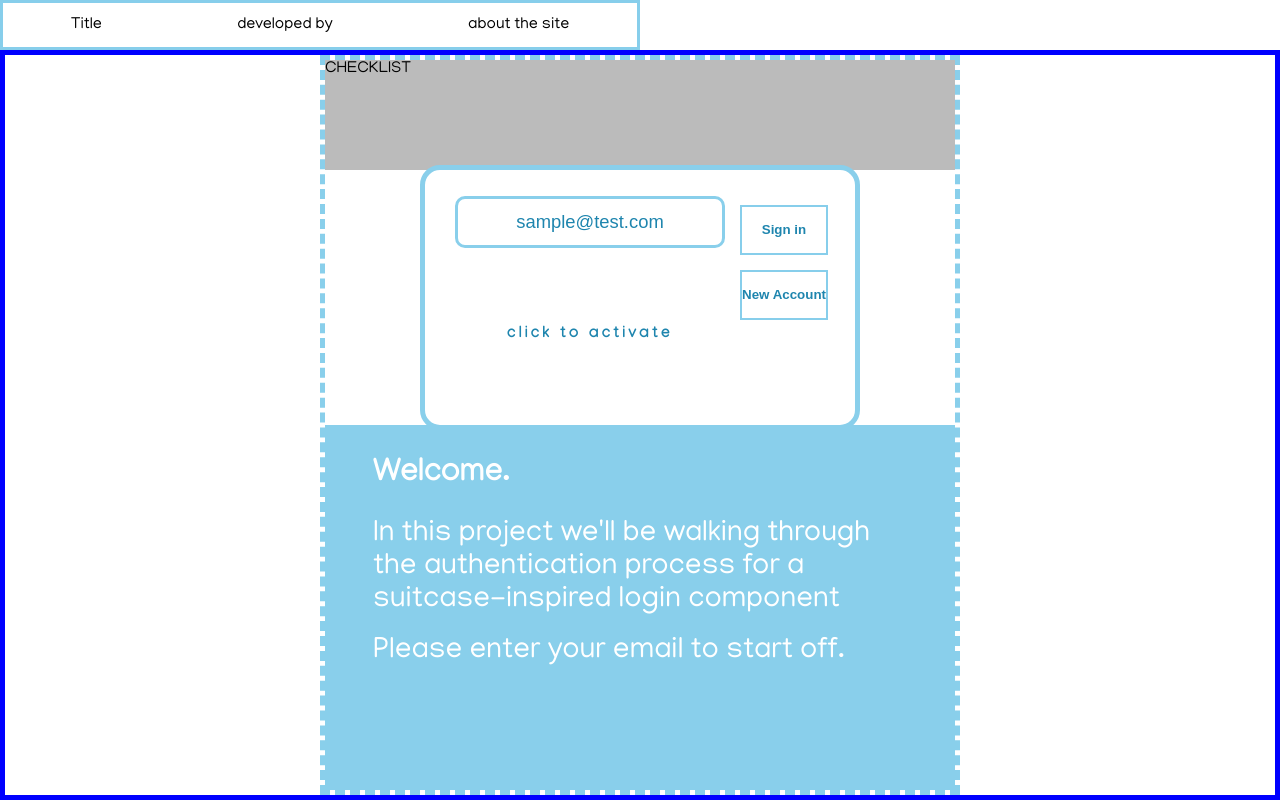
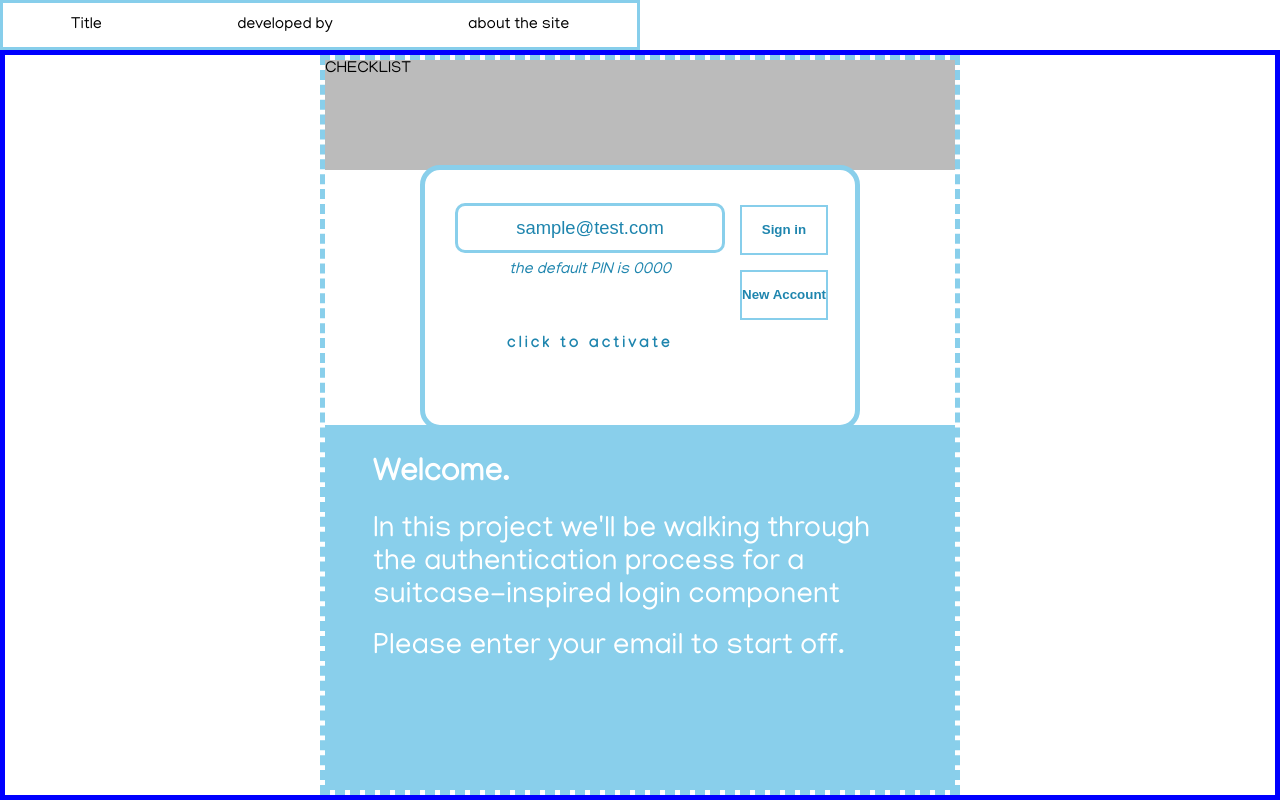
Before and after one commit to GSdaBlessedFist/Suitcase-Sec, a Next.js app: page / in a window 1280 px wide. Built offline with nearby package versions, Linux system fonts and the light colour scheme.

Commit message:
1)added logic to NewAccount api...2)NewAccountFail:complete...NEXT:: the Signin processes

```diff
--- a/comments.js
+++ b/comments.js
@@ -7,7 +7,7 @@ const comments ={
 		"SigninFail":"Authentication failed",
 		"SigninSuccess":"You've successfully signed in.",
 		"NewAccountSuccess":"Congrats,your new account was created",
-		"NewAccountFail":"Sorry, but that email is already registered."
+		"NewAccountFail":"Sorry, but that email is already registered or you\'re missing a PIN. "
 
 	},
 	"processComments":{
@@ -18,7 +18,7 @@ const comments ={
 		"SigninFail": "<div class=\"info-title\">Signin failed<\/div>",
 		"SigninSuccess": "<div class=\"info-title\">Signin successfully<\/div>",
 		"NewAccountSuccess":"<div class=\"info-title\">Successfully created new account<\/div></br><div class=\"info-text\">So, first the email was validated then when you clicked on the activation button, an <span style=\"font-weight:bold\">onBlur <\/span>handler function reveals the lock.<\/div></br><div class=\"info-text\">The individual sliders are loaded with data-attributes that give us the password string.<\/div><\/br><div class=\"info-text\">That, then gets hashed and saved in the database.<\/div>",
-		"NewAccountFail":"<div class=\"info-title\">Duplicate email found<\/div>"
+		"NewAccountFail":"<div class=\"info-title\">A duplicate email or a missing PIN<\/div><div class=\"info-text\"> A search is performed for the email in the database.  <strong>If</strong> found there\'s a duplication error .<\div>"
 	}
 }
 
--- a/components/Login.js
+++ b/components/Login.js
@@ -1,4 +1,4 @@
-import { useState, useEffect } from "react";
+import { useState, useEffect,useRef } from "react";
 import Combo from "./Combo";
 import comments from "../comments.js";
 import bcrypt from 'bcryptjs';
@@ -9,7 +9,8 @@ const t = console.table;
 
 const saltRounds = 10;
 
-export default function Login({setLoginProcessStep, userInfo}) {
+export default function Login({loginProcessStep,setLoginProcessStep, userInfo}) {
+	const emailInputRef = useRef();
 	const [email, setEmail] = useState("sample@test.com");//sample@test.com
 	const [slotA,setSlotA]=useState();
 	const [slotB,setSlotB]=useState();
@@ -66,23 +67,24 @@ export default function Login({setLoginProcessStep, userInfo}) {
 	const newAccountHandler = async ()=>{
 
 		let combination = [slotA,slotB,slotC,slotD].join('');
-		p(combination)
+
 		let user = new User({
 			email: email,
 			password: combination
 		})
 		try{
+			if(!email )return null;
 			const newAccount = await axios.post("/api/newaccount",user)
 			.then(response =>{ setLoginProcessStep(response.data.loginStep)	})
+			if(loginProcessStep === "NewAccountFail"){
+				setEmail("")
+			}
 		}catch(err){
 			console.log(err)
 		}
 	}
 
-	useEffect(() => {
-		console.log(email);
-		//console.log(comments)
-	}, [email]);
+
 	return (
 		<>
 			<div id="login-component" className="login-component">
@@ -90,6 +92,7 @@ export default function Login({setLoginProcessStep, userInfo}) {
 					<div className="login-component--grid_email">
 						<input
 							id="email-input"
+							ref={emailInputRef}
 							onBlur={updateEmail}
 							className="email-input"
 							type="text"
@@ -98,6 +101,7 @@ export default function Login({setLoginProcessStep, userInfo}) {
 							defaultValue={email}
 							required
 						/>
+					<div className="pin-message"><em>the default PIN is 0000</em></div>
 					</div>
 					<div className="login-component--grid_lock">
 						<Combo setSlotA={setSlotA} setSlotB={setSlotB} setSlotC={setSlotC} setSlotD={setSlotD} setLockActivated={setLockActivated} lockActivated={lockActivated}/>
--- a/pages/api/newaccount.js
+++ b/pages/api/newaccount.js
@@ -1,6 +1,7 @@
 import mongoose from 'mongoose'
 import dbConnect from "../../lib/mongoose";
 import User from "../../models/userModel";
+import comments from "../../comments.js";
 
 export default async function handler(req, res) {
    let message;
@@ -10,18 +11,19 @@ export default async function handler(req, res) {
     console.log("connected to Mongo")
     if(req.method == "POST"){
       const targetUser = await User.findOne({email:email})
-      if(!targetUser){
+      if(!targetUser ){
+
         const userAdd = await User.create({
           email,password
         });
-        message = "A new account was created";
+        message = comments.userFeedback.NewAccountSuccess;
         res.json({
           message:message,
           loginStep: "NewAccountSuccess"
         })
         console.log("A new entry was created.")
       }else{
-        message = "This is a duplicate entry";
+        message = comments.userFeedback.NewAccountFail;
         res.json({
           message:message,
           loginStep: "NewAccountFail"
--- a/pages/index.js
+++ b/pages/index.js
@@ -27,7 +27,7 @@ export default function Home() {
               <div className="stage--grid">
                   <div id="checklist-container" className="stage--grid_checklist">CHECKLIST</div>
                   <div id="login-container" className="stage--grid_login">
-                    <Login setLoginProcessStep={setLoginProcessStep} />
+                    <Login loginProcessStep={loginProcessStep} setLoginProcessStep={setLoginProcessStep} />
                   </div>
                   <div id="info-container" className="stage--grid_info">
                     <Info loginProcessStep={loginProcessStep}/>
--- a/styles/combo-component.scss
+++ b/styles/combo-component.scss
@@ -2,8 +2,10 @@
 @import "mixins";
 
 .combo-component {
+	position: relative;
+	top: 10px;
 	width: 270px;
-	height: 130px;
+	height: 120px;
 	display: flex;
 	justify-content: center;
 	align-items: center;
@@ -17,7 +19,7 @@
 	position: absolute;
 	background: white;
 	width:270px;
-	height:130px;
+	height:120px;
 	font-weight: bold;
 	letter-spacing: 3px;
 	color: $c2;
@@ -26,7 +28,7 @@
 
 .slot-container {
 	width: 100px;
-	height: 130px;
+	height: 120px;
 	display: block;
 	overflow-y: auto;
 	padding: 0px;
@@ -38,7 +40,7 @@
 .number-position {
 	scroll-snap-align: start;
 	width: 100%;
-	height: 130px;
+	height: 120px;
 	display: flex;
 	justify-content: center;
 	align-items: center;
--- a/styles/globals.scss
+++ b/styles/globals.scss
@@ -18,11 +18,10 @@
     background: transparent; /* make scrollbar transparent */
 }
 html,body{
-	display:grid;
-	grid-template-rows: $navHeight 1fr $navHeight;
+	/*display:grid;*/
+	grid-template-rows: $navHeight 1fr ;
 	grid-template-areas:"nav"
-						"main"
-						"footer";
+						"main";
 	height: 100vh;
   	width: 100vw;
 	@media (min-width:1280px){
--- a/styles/info-component.scss
+++ b/styles/info-component.scss
@@ -11,7 +11,7 @@
 	overflow-y:auto;
 }
 .info-title{
-	margin-bottom:1.5rem;
+	margin-bottom:1.25rem;
 	@include mainFont(2rem,700);
 	color: white;
 }
--- a/styles/login-component.scss
+++ b/styles/login-component.scss
@@ -11,11 +11,20 @@
 		grid-template-areas: "email buttons"
 		                     "lock buttons";
 		&_email{
+			position: relative;
+			top:15px;
 			grid-area: email;
 			display:flex;
+			flex-direction: column;
 			justify-content:center;
 			align-items:center;
-
+			@at-root{
+				.pin-message{
+					position: relative;
+					top: 8px;
+					color:$c2;
+				}
+			}
 		}
 		&_lock{
 			grid-area: lock;
@@ -46,7 +55,7 @@
 	font-size: 1.15rem;
 	text-align: center;
 	@include b(3px,$c1);
-	padding: .75rem;
+	padding: .7rem;
 	color: $c2;
 }
 /*Combo Component in combo-component.scss*/
```
